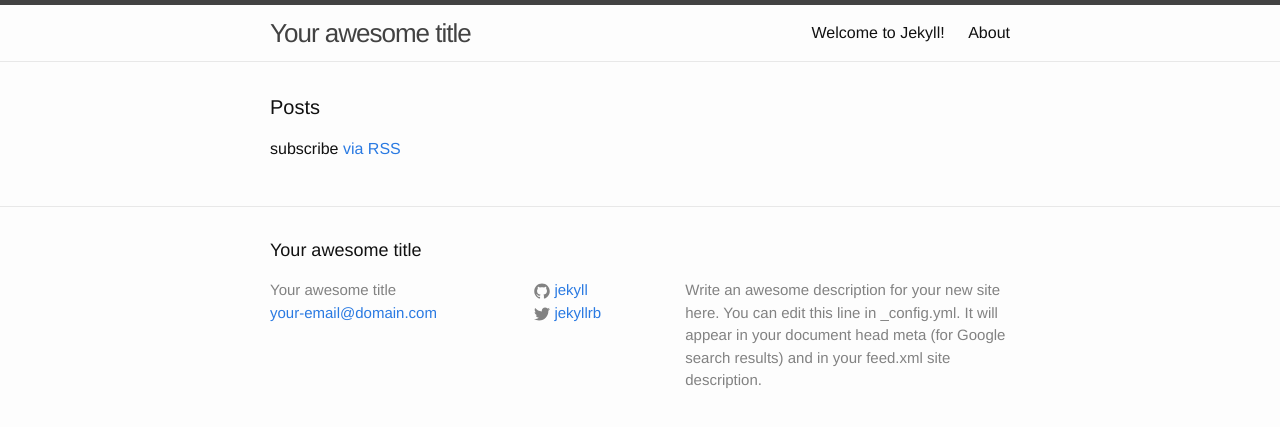
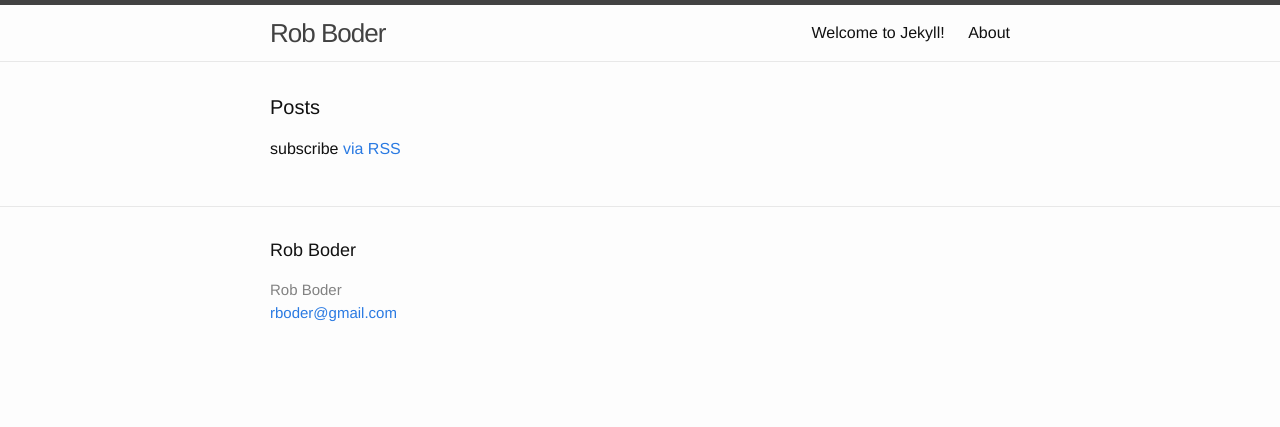
Before and after one commit to rboder/.github.io, a Jekyll site: the page built from index.html, in a window 1280 px wide. Shown: the top 427 px of the page. Built offline with Jekyll 4.4.1, drawn with Linux system fonts in a browser that asks for light colours.

Commit message:
Update _config.yml

```diff
--- a/_config.yml
+++ b/_config.yml
@@ -6,16 +6,10 @@
 # 'jekyll serve'. If you change this file, please restart the server process.
 
 # Site settings
-title: Your awesome title
-email: your-email@domain.com
+title: Rob Boder
+email: rboder@gmail.com
 description: > # this means to ignore newlines until "baseurl:"
-  Write an awesome description for your new site here. You can edit this
-  line in _config.yml. It will appear in your document head meta (for
-  Google search results) and in your feed.xml site description.
 baseurl: "" # the subpath of your site, e.g. /blog
-url: "http://yourdomain.com" # the base hostname & protocol for your site
-twitter_username: jekyllrb
-github_username:  jekyll
 
 # Build settings
 markdown: kramdown
```
